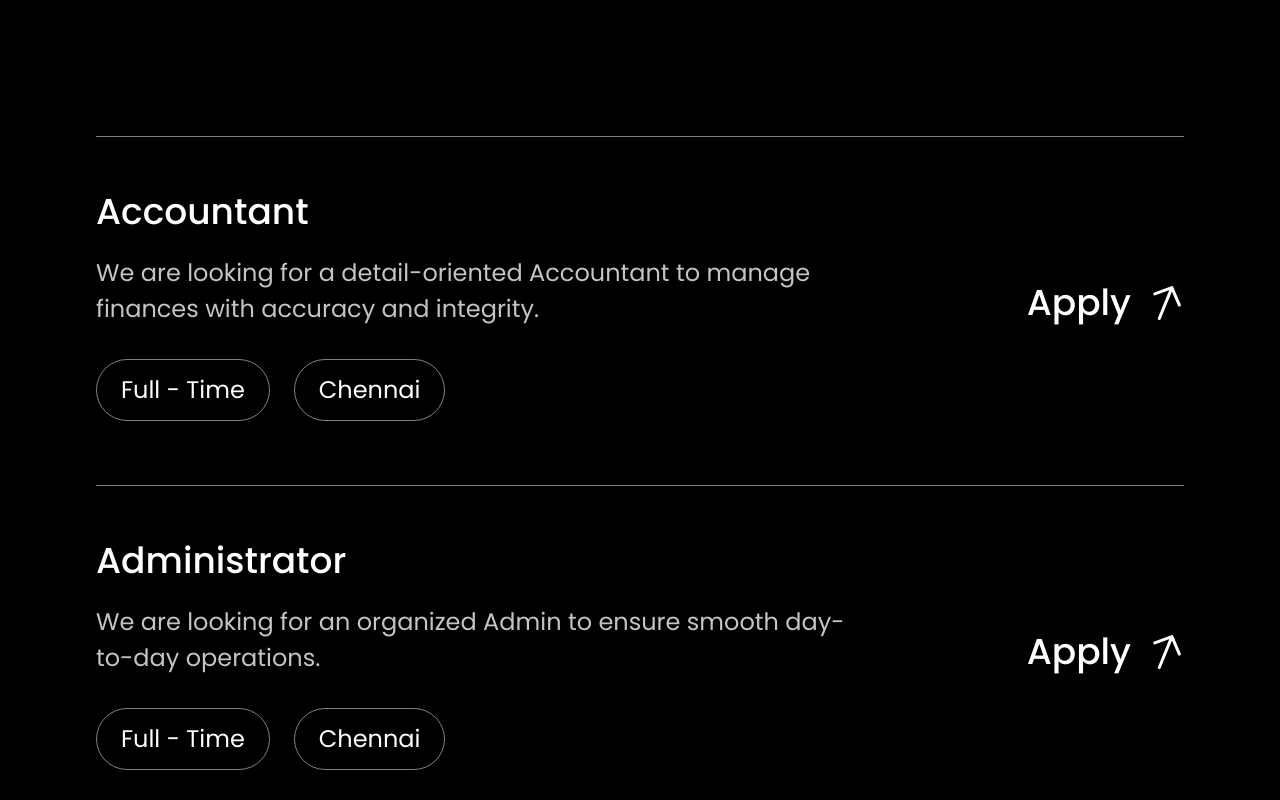
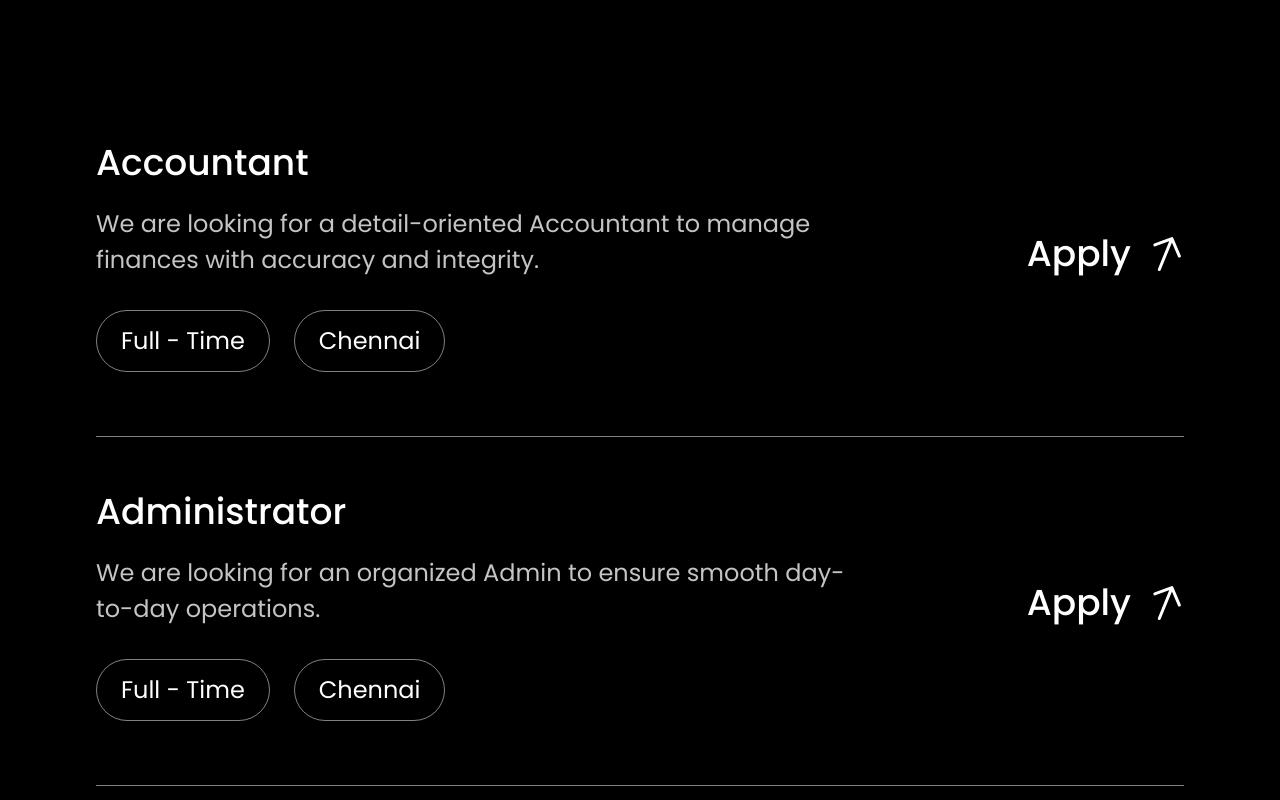
Before and after one commit to Asolinmaso/MJ7, a Next.js app: page / in a window 1280 px wide. Shown: the part 5420-6220 px from the top of the page. Built offline with nearby package versions, Linux system fonts and the light colour scheme.

Commit message:
Remove divider line above the first job listing in Career section

```diff
--- a/src/components/Career.tsx
+++ b/src/components/Career.tsx
@@ -47,8 +47,10 @@ export default function Career() {
         <div className="flex flex-col">
           {jobs.map((job, index) => (
             <div key={index} className="w-full">
-              {/* Divider Above */}
-              <div className="w-full h-0 border-t border-[rgba(255,255,255,0.51)] mb-12"></div>
+              {/* Divider Above (only for subsequent items) */}
+              {index !== 0 && (
+                <div className="w-full h-0 border-t border-[rgba(255,255,255,0.51)] mb-12"></div>
+              )}
 
               <div className="flex flex-col lg:flex-row justify-between items-start lg:items-center gap-8 mb-16 relative">
                 <div className="flex-1">
```
